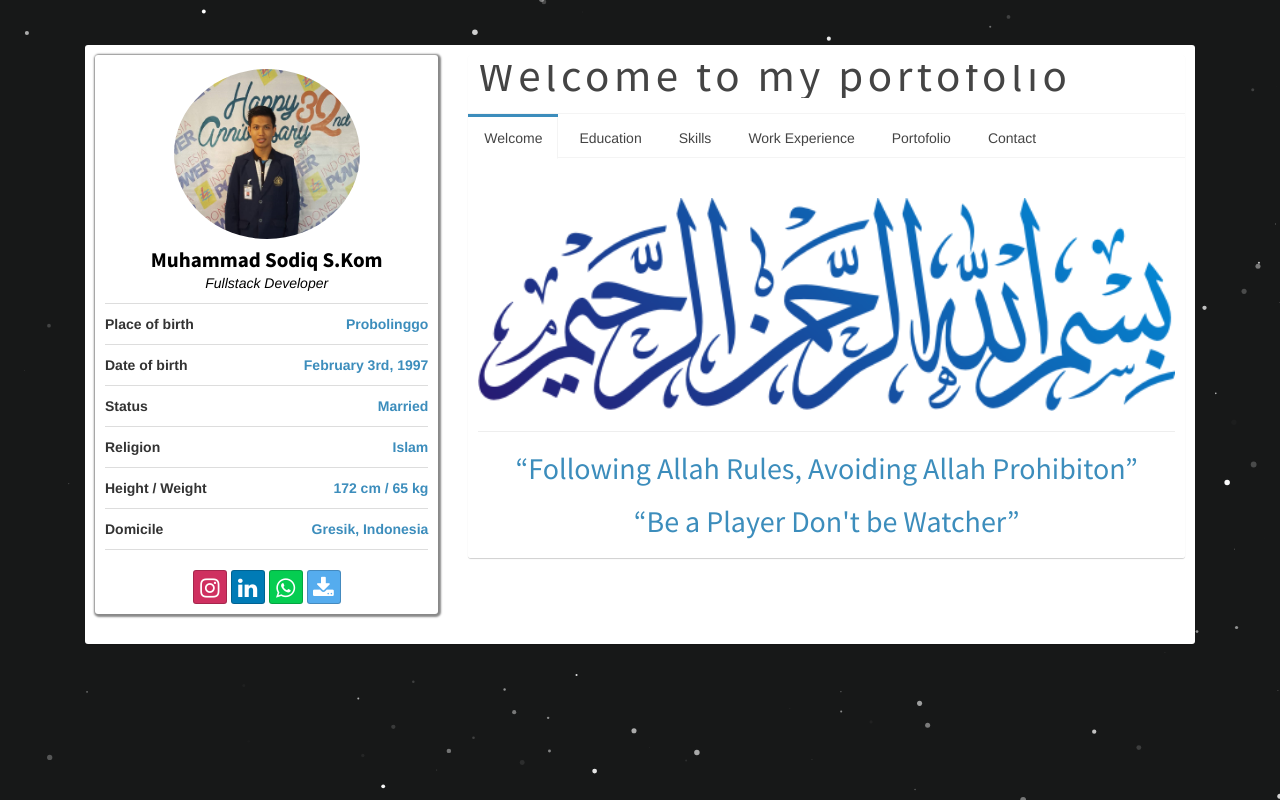
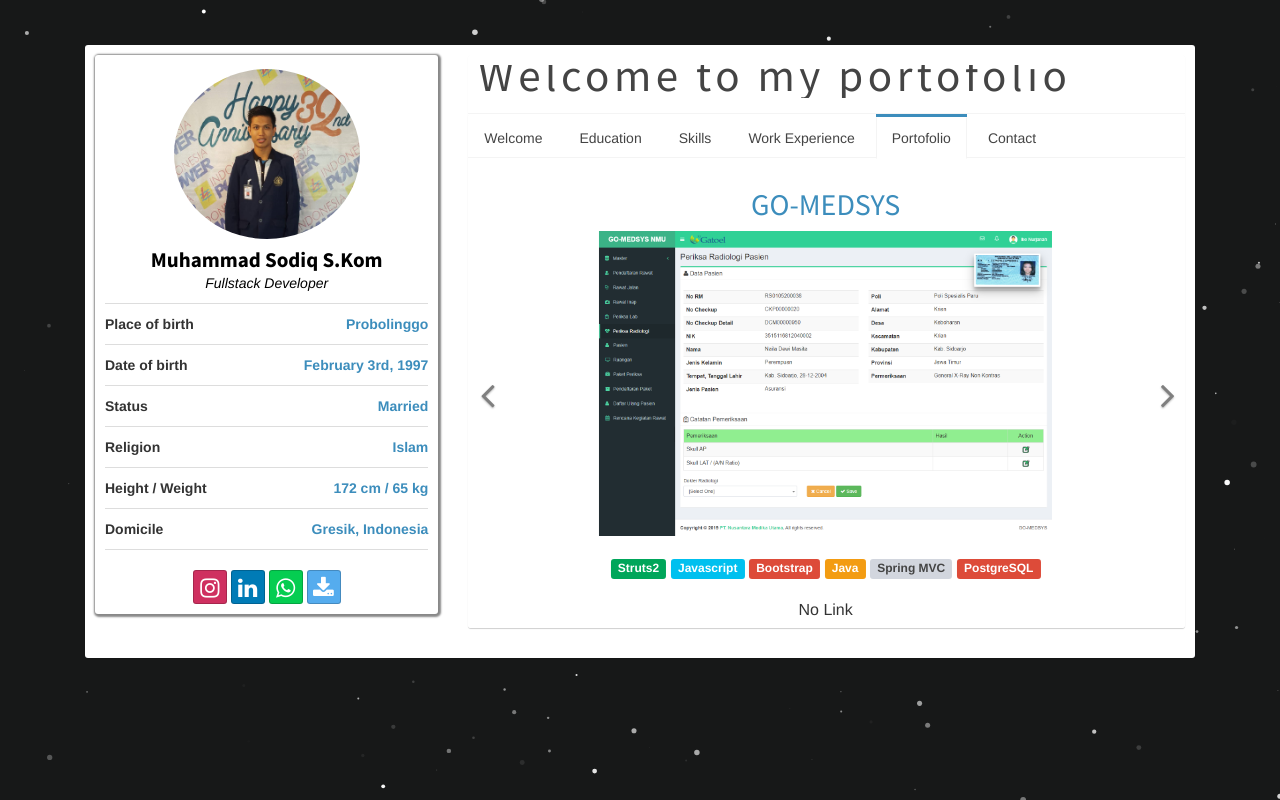
Before and after one commit to muhmmdsodiq/muhmmdsodiq.github.io, a plain HTML site: page index.html in a window 1280 px wide. Drawn offline with nearby package versions, Linux system fonts and the light colour scheme.

Commit message:
Update index.html

```diff
--- a/index.html
+++ b/index.html
@@ -234,7 +234,7 @@
                           </div>
                           <div class="nav-tabs-custom" id="tab_wrap">
                             <ul class="nav nav-tabs">
-                              <li class="active">
+                              <li>
                                 <a href="#tab_0" data-toggle="tab">Welcome</a>
                               </li>
                               <li>
@@ -248,7 +248,7 @@
                                   >Work Experience</a
                                 >
                               </li>
-                              <li>
+                              <li class="active">
                                 <a href="#tab_4" data-toggle="tab"
                                   >Portofolio</a
                                 >
@@ -258,7 +258,7 @@
                               </li>
                             </ul>
                             <div class="tab-content">
-                              <div class="tab-pane active" id="tab_0">
+                              <div class="tab-pane" id="tab_0">
                                 <div
                                   class="row text-center"
                                   style="margin-top: 30px"
@@ -1005,7 +1005,7 @@
                                 </div>
                               </div>
                               <div
-                                class="tab-pane"
+                                class="tab-pane active"
                                 id="tab_4"
                                 style="height: 450px"
                               >
@@ -1015,7 +1015,53 @@
                                   data-ride="carousel"
                                 >
                                   <div class="carousel-inner">
-                                    <div class="item active">
+                                   <div class="item active">
+                                      <div class="row text-center">
+                                        <div class="col-md-12">
+                                          <h2 class="font-blue">GO-MEDSYS</h2>
+                                          <img
+                                            width="65%"
+                                            src="assets/dist/portofolio/rs-gatoel.png"
+                                          />
+                                        </div>
+                                        <div
+                                          class="col-md-12"
+                                          style="
+                                            margin-top: 20px;
+                                            font-size: 16px;
+                                          "
+                                        >
+                                          <label class="label label-success"
+                                            >Struts2</label
+                                          >
+                                          <label class="label label-info"
+                                            >Javascript</label
+                                          >
+                                          <label class="label label-danger"
+                                            >Bootstrap</label
+                                          >
+                                          <label class="label label-warning"
+                                            >Java</label
+                                          >
+                                          <label class="label label-default"
+                                            >Spring MVC</label
+                                          >
+                                          <label class="label label-danger"
+                                            >PostgreSQL</label
+                                          >
+                                        </div>
+                                        <div
+                                          class="col-md-12"
+                                          style="
+                                            margin-top: 20px;
+                                            font-size: 16px;
+                                          "
+                                        >
+                                          No Link
+                                        </div>
+                                      </div>
+                                    </div>
+                                    <div class="item">
                                       <div class="row text-center">
                                         <div class="col-md-12">
                                           <h2 class="font-blue">
```
